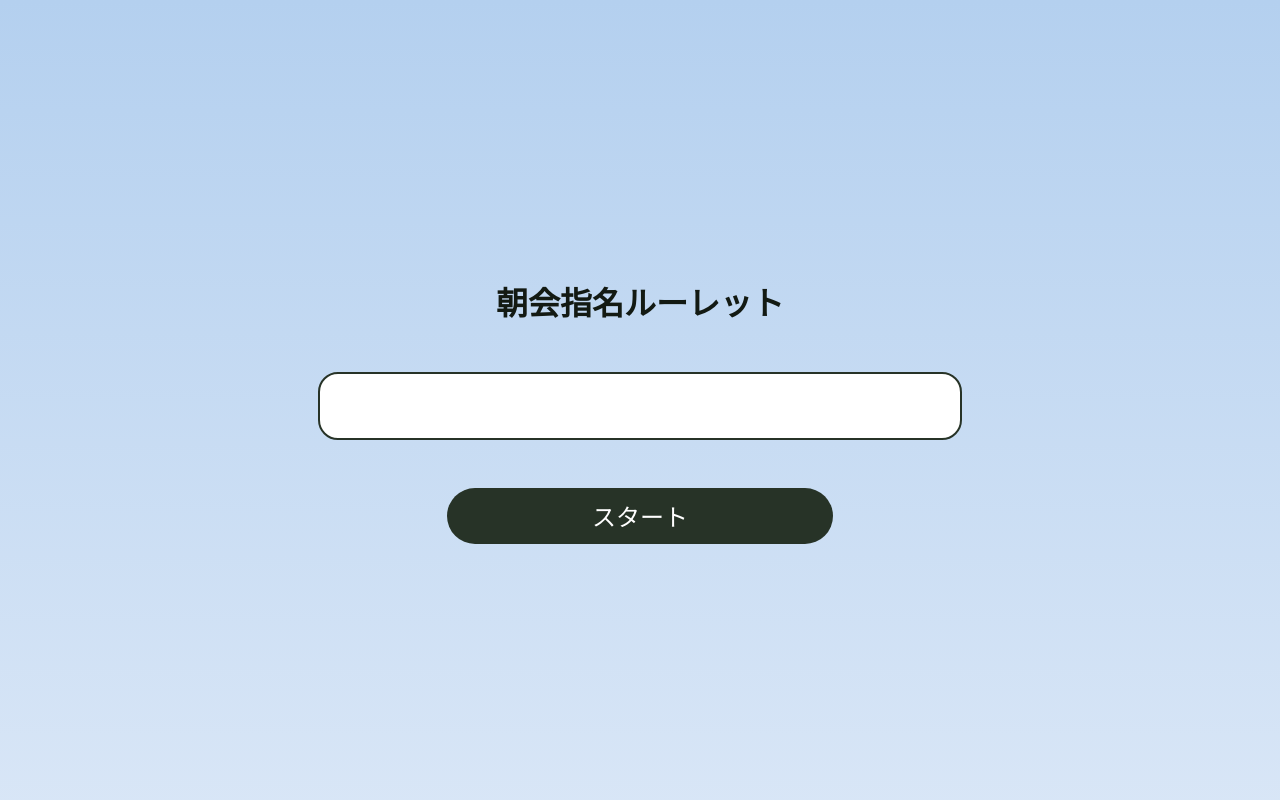
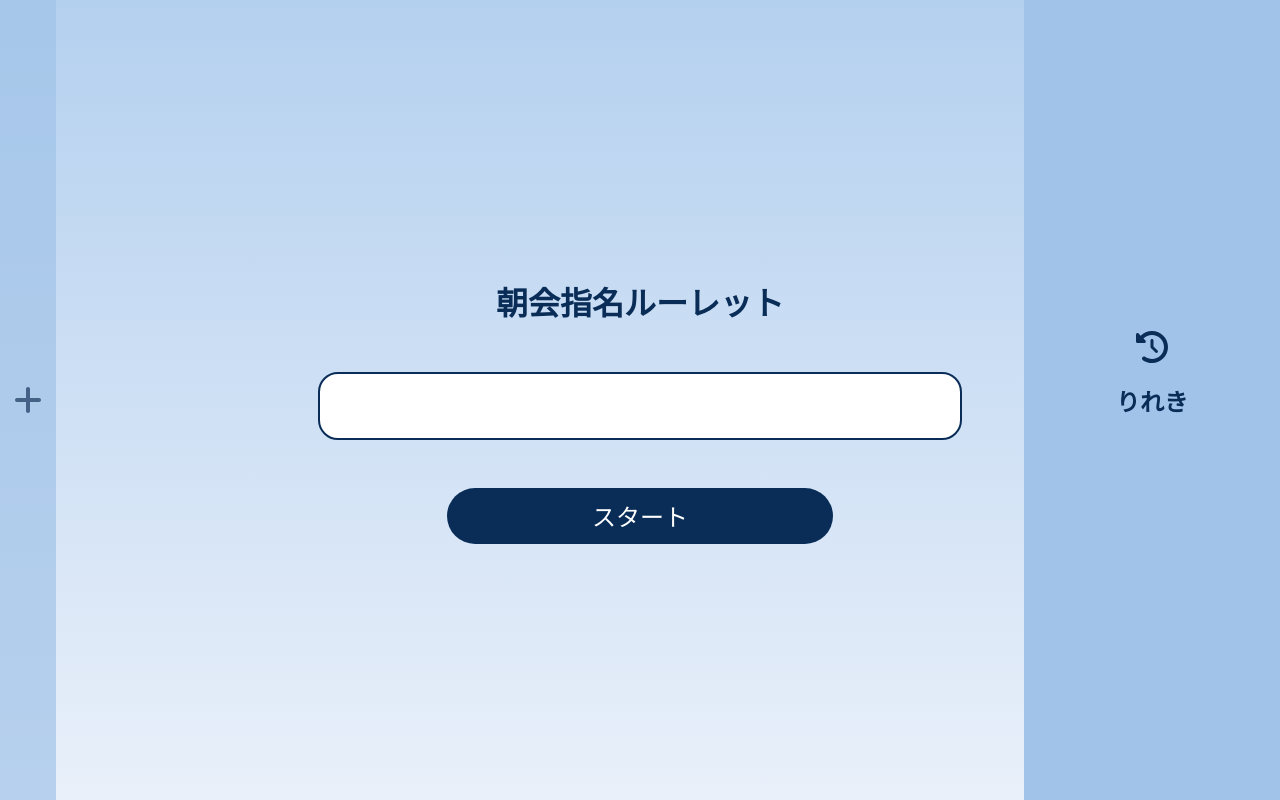
Before and after one commit to chiharu1990/roulette-app, a React (Create React App) app: page / in a window 1280 px wide. Shown: the top 800 px of the page. Built offline with nearby package versions, Linux system fonts and the light colour scheme.

Commit message:
SassとFontAwesomeの導入

```diff
--- a/src/components/Roulette.tsx
+++ b/src/components/Roulette.tsx
@@ -1,10 +1,15 @@
+import React from "react";
 import { useState, useRef, useEffect } from "react";
+import { FontAwesomeIcon } from '@fortawesome/react-fontawesome'
+import { faPlus, faClockRotateLeft } from '@fortawesome/free-solid-svg-icons'
+
 
 export const Roulette = () => {
     const [displayName, setDisplayName] = useState<string>('');
     const [isRunning, setIsRunning] = useState<boolean>(false);
     const [names, setNames] =  useState<string[]>([]);
     const [history, setHistory] = useState<string[]>([]);
+    const [displayAddNameContainer, setDisplayAddNameContainer] = useState<boolean>(false)
     const intervalRef = useRef<NodeJS.Timeout | null>(null);
     const counter = useRef<number>(0);
 
@@ -63,7 +68,7 @@ export const Roulette = () => {
 
         setDisplayName(randomName);
         // 履歴に追加
-        setHistory(prevHistory => {
+        setHistory((prevHistory: string[]) => {
             const updateHistory = [randomName, ...prevHistory];
             return updateHistory.slice(0,10);
         });
@@ -71,34 +76,32 @@ export const Roulette = () => {
 
     // 名前を追加する関数
     const addName = (newName: string) => {
-        setNames(prevNames => [...prevNames, newName]);
+        setNames((prevNames: string[]) => [...prevNames, newName]);
     }
     // 名前を削除する関数
     const removeName = (nameToRemove: string) => {
-        setNames(prevNames => prevNames.filter(name => name !== nameToRemove));
+        setNames((prevNames: string[]) => prevNames.filter(name => name !== nameToRemove));
     }
     // 名前を編集する関数
     const changeName = (oldName: string, newName: string) => {
-        setNames(prevNames => prevNames.map(name => name === oldName ? newName : name));
+        setNames((prevNames: string[]) => prevNames.map(name => name === oldName ? newName : name));
     };
 
     return (
-        <>
-            <div className="roulette-body">
-                <h1>朝会指名ルーレット</h1>
-                <div className="name">{displayName}</div>
-                <button onClick={isRunning ? stopRoulette : startRoulette}>
-                    {isRunning ? "ストップ" : "スタート"}
-                </button>
-            </div>
+        <div className="container">
+            <div className={displayAddNameContainer? "add-name-wrapper is-open" : "add-name-wrapper is-close"} onClick={() => setDisplayAddNameContainer(!displayAddNameContainer)}>
+                <FontAwesomeIcon icon={faPlus} size="2x"/>
+                <div className="display-content">
+                    <h2>名前を追加</h2>
                     <div>
-                <h2>名前を追加</h2>
                         <input type="text" id="new-name" placeholder="なまえ"/>
                         <button onClick={() => {
                             const newName = (document.getElementById("new-name")as HTMLInputElement).value;
                             addName(newName);
                             (document.getElementById("new-name")as HTMLInputElement).value = "";
                         }}>追加</button>
+                    </div>
+
                     <h2>リスト</h2>
                     {names.map((name) => (
                     <div key={name}>
@@ -113,7 +116,18 @@ export const Roulette = () => {
                     </div>
                     ))}
                 </div>
-            <div>
+
+            </div>
+            <div className="roulette-body">
+                <h1>朝会指名ルーレット</h1>
+                <div className="name">{displayName}</div>
+                <button onClick={isRunning ? stopRoulette : startRoulette}>
+                    {isRunning ? "ストップ" : "スタート"}
+                </button>
+            </div>
+            <div className="history-wrapper">
+                <FontAwesomeIcon icon={faClockRotateLeft} size="2x"/>
+
                 <h2>りれき</h2>
                 <ol>
                     {history.map((name, index) => (
@@ -121,6 +135,6 @@ export const Roulette = () => {
                     ))}
                 </ol>
             </div>
-        </>
+        </div>
     );
 };
--- a/src/index.css
+++ b/src/index.css
@@ -6,42 +6,8 @@ body {
   -webkit-font-smoothing: antialiased;
   -moz-osx-font-smoothing: grayscale;
   background-image: linear-gradient(0deg, rgba(233, 240, 250, 1), rgba(180, 208, 239, 1));
-  color:#131a13;
+  color:rgb(9, 45, 87);;
 }
-
-.roulette-body{
-  display: grid;
-  place-content: center;
-  place-items: center;
-  width: 100%;
-  height: 100vh;
-}
-
-h1{
-  margin-bottom: 48px;
-}
-
-.name{
-  font-size: 8em;
-  border: solid 2px #273327;
-  margin: 0 0 48px;
-  padding: 2rem 4rem;
-  border-radius: 20px;
-  background: #fff;
-  text-align: center;
-  width: 4em;
-}
-
-.roulette-body button{
-  width: 60%;
-  height: 56px;
-  color:#fff;
-  background:#273327;
-  font-size: 24px;
-  border: none;
-  border-radius: 30px;
-}
-
 
 code {
   font-family: source-code-pro, Menlo, Monaco, Consolas, 'Courier New',
--- a/src/index.tsx
+++ b/src/index.tsx
@@ -1,6 +1,7 @@
 import React from 'react';
 import ReactDOM from 'react-dom/client';
 import './index.css';
+import "./style.scss";
 import reportWebVitals from './reportWebVitals';
 import { Roulette } from './components/Roulette';
 
--- /dev/null
+++ b/src/style.scss
@@ -0,0 +1,67 @@
+.container{
+    display: grid;
+    grid-template-columns: 1fr 3fr 1fr;
+    width: 100%;
+    height: 100vh;
+  }
+  .add-name-wrapper{
+    background-color: rgb(162, 195, 233);
+    display: grid;
+    place-content: center;
+    place-items: center;
+
+    &:hover{
+        opacity: 0.7;
+        cursor: pointer;
+    }
+    &.is-close{
+        width: 56px;
+        transition: all ease-in 3s;
+        .display-content{
+            display: none;
+        }
+    }
+    &.is-open{
+
+        display: block;
+    }
+  }
+
+  .roulette-body{
+    display: grid;
+    place-content: center;
+    place-items: center;
+    padding: 0 48px;
+
+  }
+  .history-wrapper{
+    background-color: rgb(162, 195, 233);
+    display: grid;
+    place-content: center;
+    place-items: center;
+  }
+
+  h1{
+    margin-bottom: 48px;
+  }
+
+  .name{
+    font-size: 8em;
+    border: solid 2px rgb(9, 45, 87);
+    margin: 0 0 48px;
+    padding: 2rem 4rem;
+    border-radius: 20px;
+    background: #fff;
+    text-align: center;
+    width: 4em;
+  }
+
+  .roulette-body button{
+    width: 60%;
+    height: 56px;
+    color:#fff;
+    background: rgb(9, 45, 87);
+    font-size: 24px;
+    border: none;
+    border-radius: 30px;
+  }
--- a/tsconfig.json
+++ b/tsconfig.json
@@ -18,7 +18,7 @@
     "resolveJsonModule": true,
     "isolatedModules": true,
     "noEmit": true,
-    "jsx": "react-jsx"
+    "jsx": "react"
   },
   "include": [
     "src"
```
Also changed, not shown: package.json (+7 -1 lines), 1 other file (tests, documents, lock files or other folders). Lines whose indentation alone changed are shown as unchanged.
